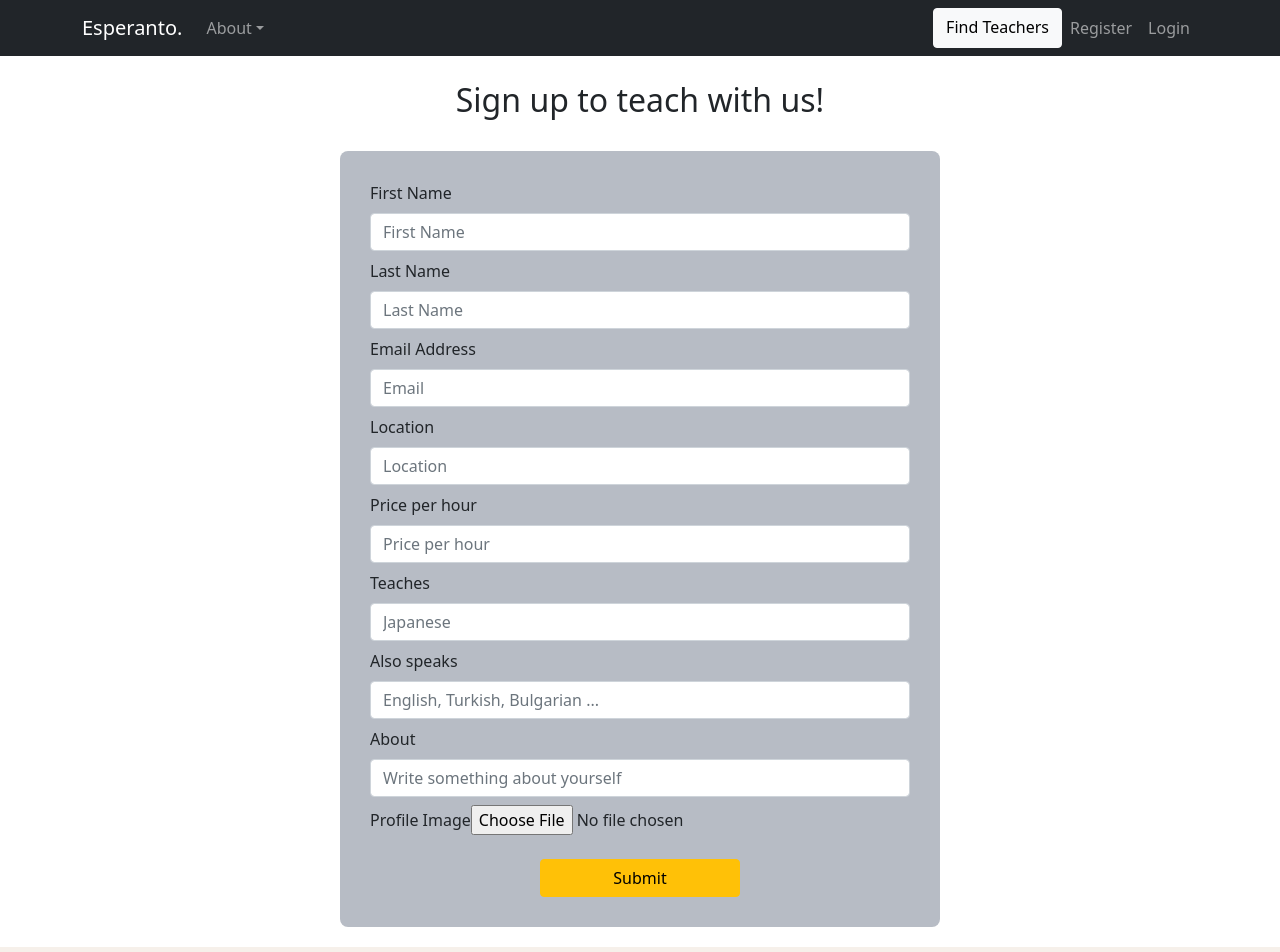
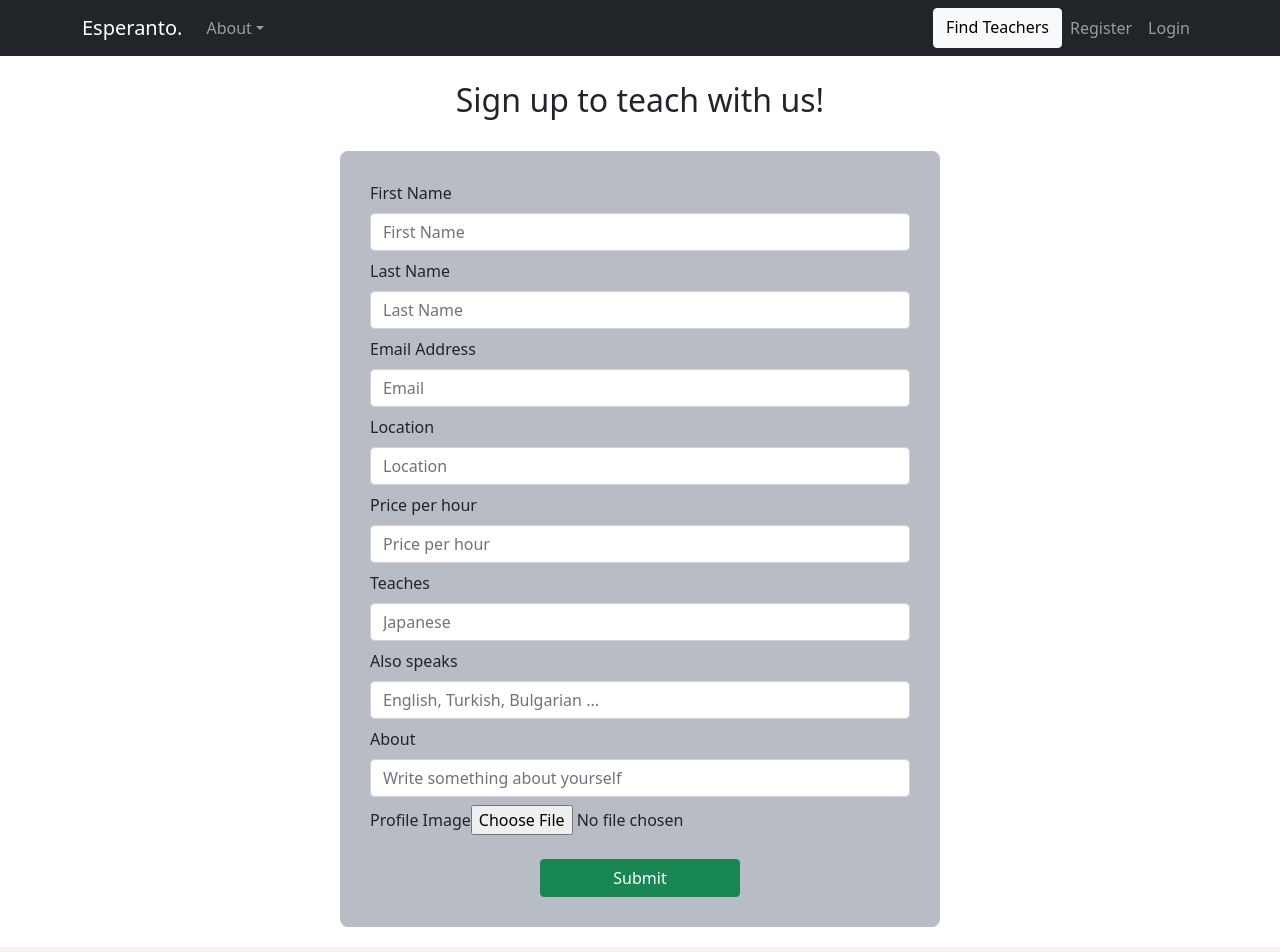
Before and after one commit to alibeniaminali/Esperanto, a React (Create React App) app in the folder client/: page /addteacher in a window 1280 px wide. Shown: the top 952 px of the page. Built offline with nearby package versions, Linux system fonts and the light colour scheme.

Commit message:
deleted slide

```diff
--- a/client/src/components/Home.js
+++ b/client/src/components/Home.js
@@ -7,6 +7,8 @@ import Row from 'react-bootstrap/Row'
 import Col from 'react-bootstrap/Col'
 import TeacherImg from '../images/joinus.png'
 import LearningLady from '../images/learning-lady.png'
+
+
 
 const Home = () => {
   const [teachers, setTeachers] = useState([])
@@ -42,7 +44,6 @@ const Home = () => {
   return (
     <>
       {/* Row 1 */}
-
       <Container fluid>
         <Row className="row1">
           <Col sm={5}>
--- a/client/src/components/auth/Register.js
+++ b/client/src/components/auth/Register.js
@@ -104,7 +104,7 @@ const Register = () => {
           </Form.Group>
           {/* Submit */}
           <Form.Group className="text-center mt-4">
-            <Button variant="warning" type="submit">
+            <Button variant="success" type="submit">
               Submit
             </Button>
           </Form.Group>
--- a/client/src/components/teachers/TeacherForm.js
+++ b/client/src/components/teachers/TeacherForm.js
@@ -53,7 +53,7 @@ const TeacherForm = ({ formData, formErrors, handleChange, handleSubmit, handleI
       handleImageUrl={handleImageUrl}
     />
     <Form.Group className='text-center mt-4'>
-      <Button variant="warning" type="submit">Submit</Button>
+      <Button variant="success" type="submit">Submit</Button>
     </Form.Group>
   </Form>
 )
```
